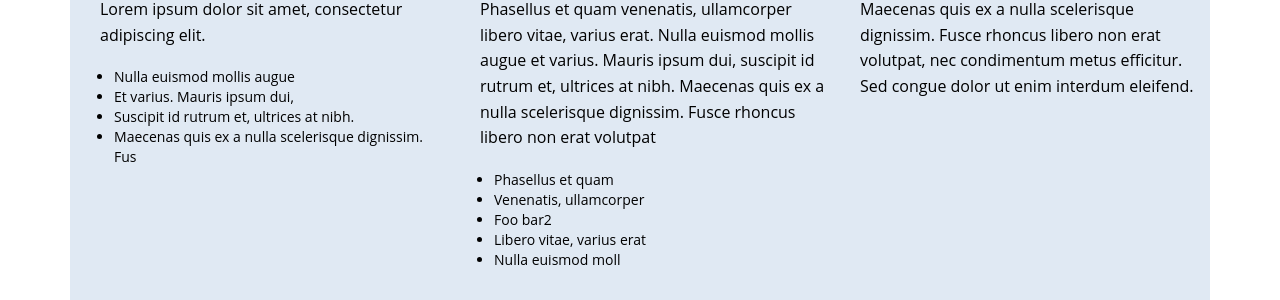
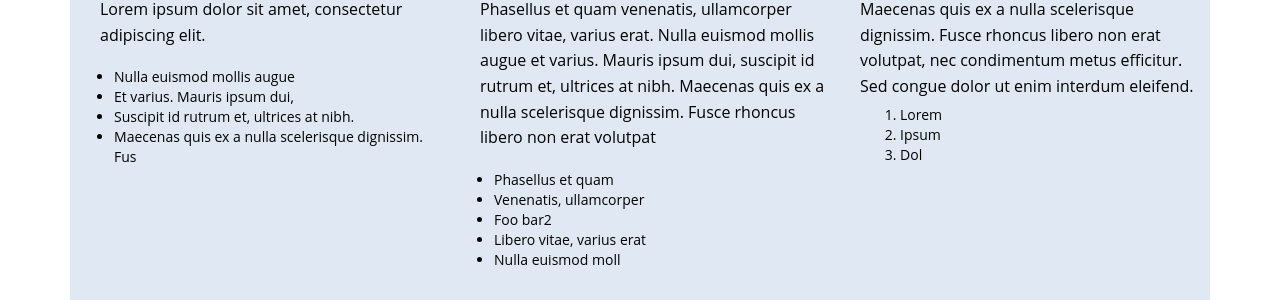
Before and after one commit to anselmi-tuhkanen2/Test, a Jekyll site: the page built from index.md, in a window 1280 px wide and 900 px high, scrolled down 355 px. Shown: the part 155-455 px from the top of the window. Built offline with Jekyll 4.4.1, drawn with Linux system fonts in a browser that asks for light colours; nearby versions of some CDN libraries.

Commit message:
Updated Services Product Development

```diff
--- a/_kultavilla/services-product-development.markdown
+++ b/_kultavilla/services-product-development.markdown
@@ -7,3 +7,7 @@ name: services-product-development
 ### Interdum eleifend
 
 Maecenas quis ex a nulla scelerisque dignissim. Fusce rhoncus libero non erat volutpat, nec condimentum metus efficitur. Sed congue dolor ut enim interdum eleifend.
+
+1. Lorem
+2. Ipsum
+3. Dol
```
